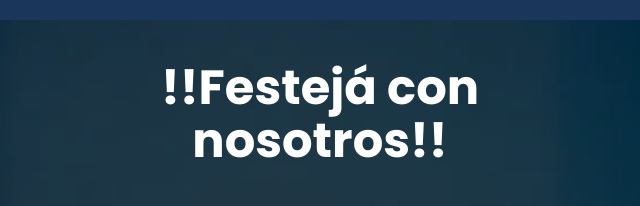
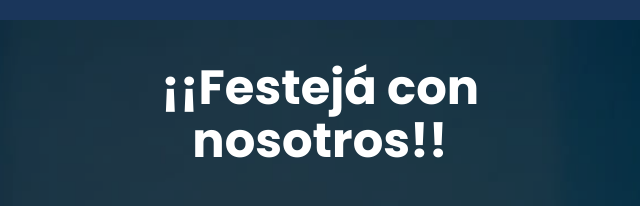
Before and after one commit to leandrocasali/landing-countdown, a plain HTML site: page index.html in a window 1280 px wide. Shown: the top 206 px of the page, 320-960 px from the left. Drawn offline with Linux system fonts and the light colour scheme.

Commit message:
Update index.html

```diff
--- a/index.html
+++ b/index.html
@@ -10,7 +10,7 @@
     <div class="landing-container">
 
         <header class="header-text">
-            <h1>!!Festejá con nosotros!!</h1>
+            <h1>¡¡Festejá con nosotros!!</h1>
         </header>
 
         <main class="main-content">
```
